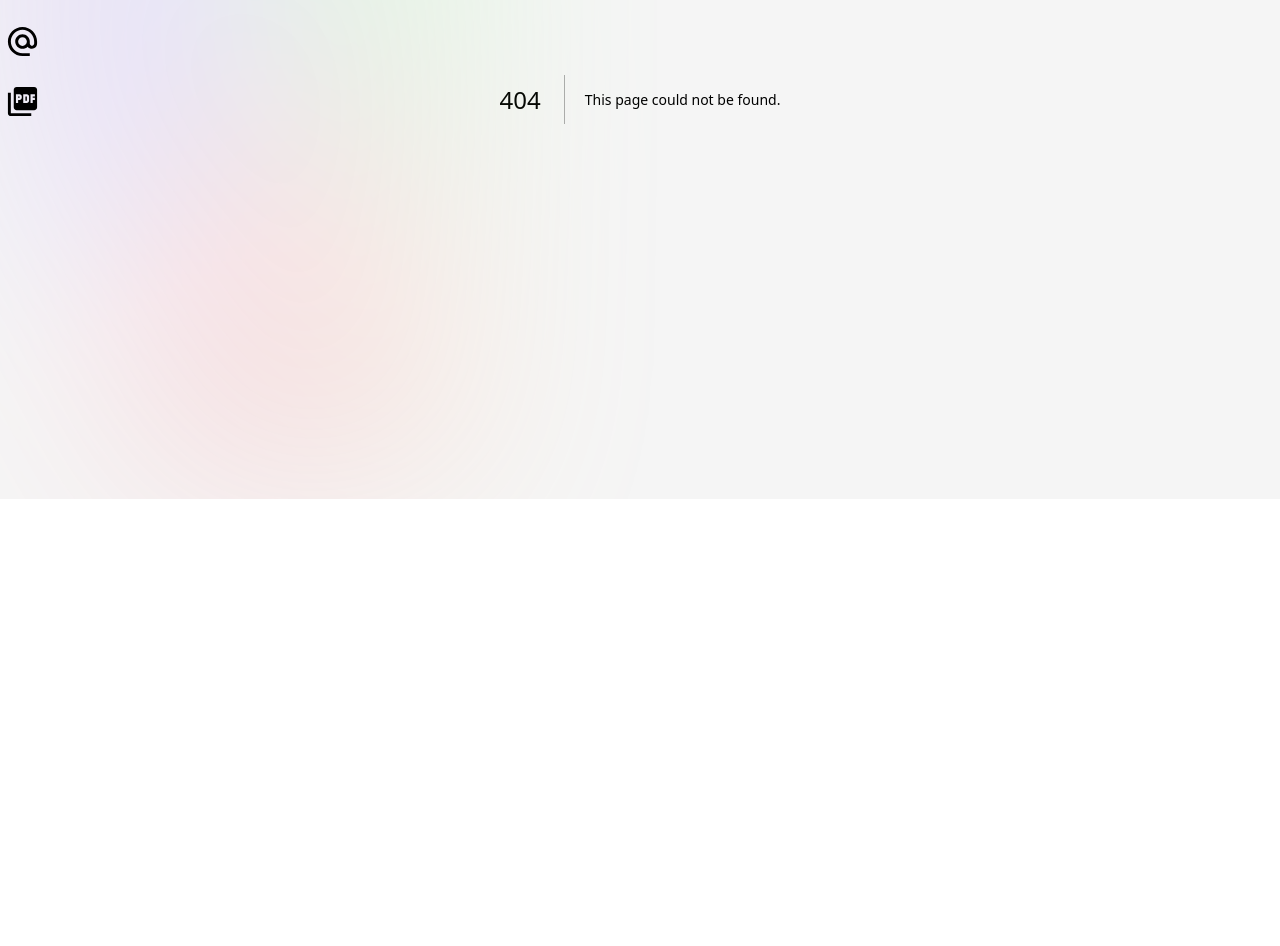
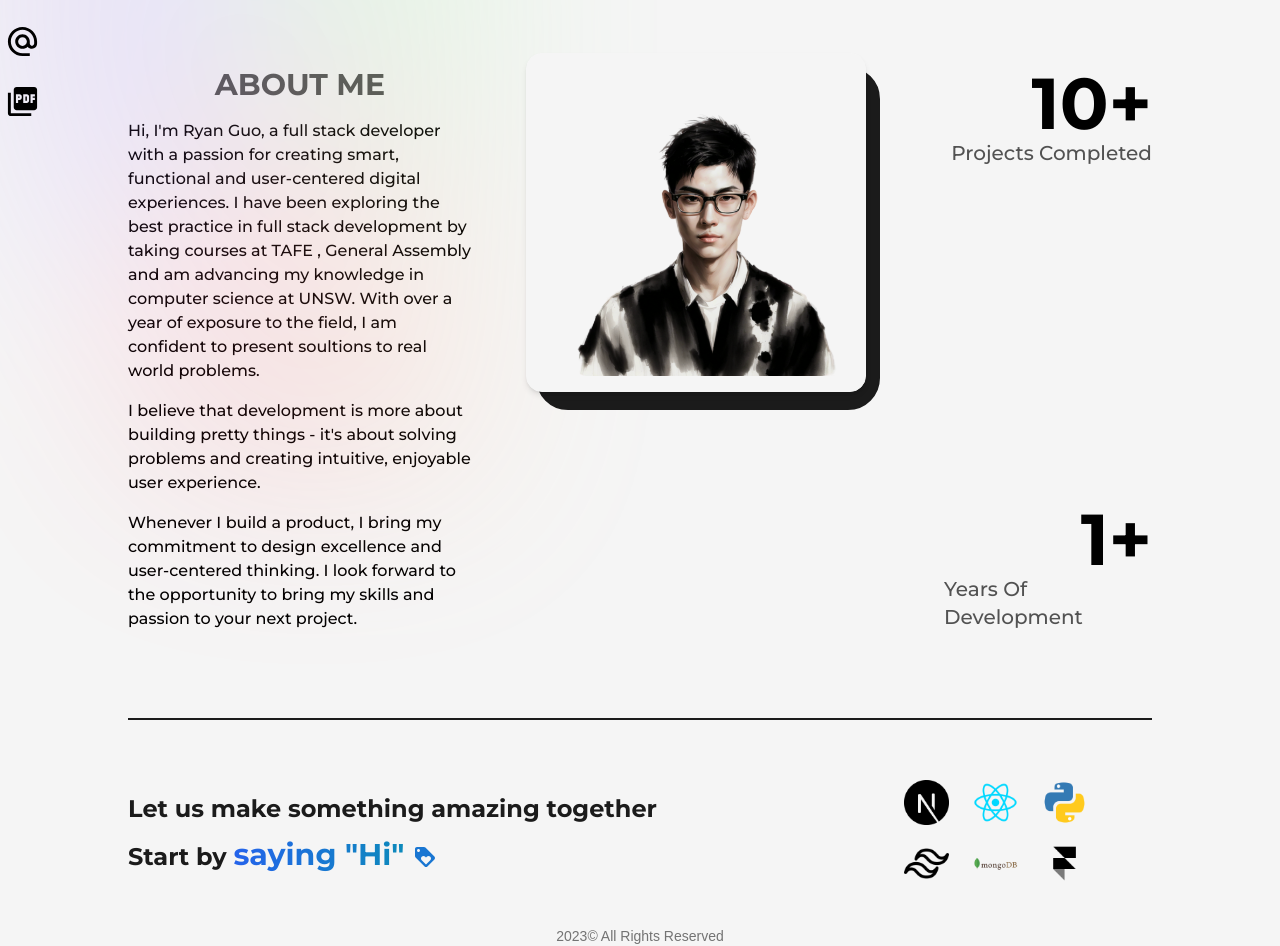
Before and after one commit to Haoran-ryan/ryan-portfolio, a Next.js app: page /about in a window 1280 px wide. Before the commit this address had no page. Shown: the part 389-1335 px from the top of the page. Before the commit the page ends 888 px from the top, so only its background shows below. Built offline with nearby package versions, Linux system fonts and the light colour scheme; a web font is replaced by a local one.

Commit message:
about ing

```diff
--- /dev/null
+++ b/app/about/page.js
@@ -0,0 +1,73 @@
+import AnimatedText from "@/components/AnimatedText";
+import Head from "next/head";
+import Container from "@/components/Container";
+import Image from "next/image";
+import { bio, statistics } from "@/constants";
+import profilePicture from "public/images/portrait-front-bg-removed.png";
+
+export const StaticCard = ({ statistics }) => {
+  return (
+    <div className="flex flex-col items-end justify-center">
+      <span className="inline-block text-7xl font-bold">
+        {statistics.value}
+      </span>
+      <h2 className="text-xl font-medium capitalize text-dark/75">
+        {statistics.label}
+      </h2>
+    </div>
+  );
+};
+
+const About = () => {
+  return (
+    <>
+      <Head>
+        <title>Ryan Guo | About page</title>
+        <meta name="description" content="work and education about Ryan Guo" />
+      </Head>
+      <main>
+        <Container className="flex-center w-full flex-col">
+          <AnimatedText
+            text={bio.title}
+            className="py-20 text-6xl md:text-8xl"
+          />
+          <div className="grid w-full grid-cols-8 gap-16">
+            <div className="flex-between col-span-full flex-col md:col-span-3 ">
+              <h2 className="mb-20 text-3xl font-bold uppercase text-dark/75 md:mb-4">
+                {bio.subtitle}
+              </h2>
+              {bio.bio.map((para, index) => (
+                <p
+                  key={index}
+                  className={`font-medium ${
+                    index !== 0 && index !== bio.bio.length - 1 ? "my-4" : ""
+                  }`}
+                >
+                  {para}
+                </p>
+              ))}
+            </div>
+            {/* Profile picture */}
+            <div className="relative z-40 col-span-full h-max rounded-[2rem] border-2 border-solid border-dark bg-dark p-8 md:col-span-3">
+              <div className="absolute -top-4 right-3 -z-10 h-full  w-full rounded-2xl border border-neutral-100 bg-light shadow-md" />
+              <Image
+                src={profilePicture}
+                alt="portrait front"
+                className=" h-auto w-full rounded-2xl "
+              />
+            </div>
+
+            {/* statistics */}
+            <div className="col-span-2 flex flex-col items-end justify-between">
+              {statistics.map((stat) => (
+                <StaticCard key={stat.label} statistics={stat} />
+              ))}
+            </div>
+          </div>
+        </Container>
+      </main>
+    </>
+  );
+};
+
+export default About;
--- a/app/globals.css
+++ b/app/globals.css
@@ -18,9 +18,17 @@
   }
 }
 
+.blue_gradient {
+  @apply bg-gradient-to-r from-blue-600 to-cyan-600 bg-clip-text text-transparent;
+}
+
+.green_gradient {
+  @apply bg-gradient-to-r from-green-400 to-green-500 bg-clip-text text-transparent;
+}
+
 .gradient {
   height: fit-content;
-  z-index: 1;
+  z-index: 3;
   width: 100%;
   max-width: 480px;
   background-image: radial-gradient(
@@ -42,3 +50,39 @@
   top: 80px;
   opacity: 0.15;
 }
+
+.orange_gradient {
+  @apply bg-gradient-to-r from-amber-500 via-orange-600 to-yellow-500 bg-clip-text text-transparent;
+}
+
+.main {
+  width: 100vw;
+  min-height: 100vh;
+  position: fixed;
+  display: flex;
+  justify-content: center;
+  padding: 120px 24px 160px 24px;
+  pointer-events: none;
+}
+
+.main:before {
+  background: radial-gradient(circle, rgba(2, 0, 36, 0) 0, #fafafa 100%);
+  position: absolute;
+  content: "";
+  z-index: 2;
+  width: 100%;
+  height: 100%;
+  top: 0;
+}
+
+.main:after {
+  content: "";
+  background-image: url("/assets/images/grid.svg");
+  z-index: 1;
+  position: absolute;
+  width: 100%;
+  height: 100%;
+  top: 0;
+  opacity: 0.4;
+  filter: invert(1);
+}
--- a/app/layout.js
+++ b/app/layout.js
@@ -1,6 +1,8 @@
 import { Montserrat } from "next/font/google";
 import "./globals.css";
 import NavBar from "@/components/NavBar";
+import Footer from "@/components/Footer";
+import Container from "@/components/Container";
 const font = Montserrat({ subsets: ["latin"], variable: "--font-mont" });
 
 export const metadata = {
@@ -16,6 +18,9 @@ export default function RootLayout({ children }) {
         <div className=" relative min-h-screen w-full bg-light font-mont">
           <NavBar />
           {children}
+          <Container>
+            <Footer />
+          </Container>
         </div>
       </body>
     </html>
--- a/app/page.js
+++ b/app/page.js
@@ -1,12 +1,10 @@
 import Container from "@/components/Container";
 import Hero from "@/components/Hero";
-import Footer from "@/components/Footer";
 export default function Home() {
   return (
     <main className="flex-center relative min-h-screen text-dark">
       <Container>
         <Hero />
-        <Footer />
       </Container>
     </main>
   );
--- a/components/AnimatedText.jsx
+++ b/components/AnimatedText.jsx
@@ -14,7 +14,7 @@ const AnimatedText = ({ text, className = "" }) => {
           <motion.span
             variants={singleWord}
             key={word + "-" + index}
-            className={`inline-block ${index === 1 ? "text-coral-red" : ""}`}
+            className={`inline-block ${index === 1 ? "orange_gradient" : ""}`}
           >
             {word}&nbsp;
           </motion.span>
--- a/components/Container.jsx
+++ b/components/Container.jsx
@@ -1,6 +1,6 @@
 const Container = ({ children }) => {
   return (
-    <div className="z-0 inline-block min-h-full w-full max-w-screen-2xl overflow-y-auto bg-light p-32">
+    <div className="z-0 inline-block min-h-full w-full max-w-screen-2xl overflow-y-auto bg-light px-32">
       {children}
     </div>
   );
--- a/components/Footer.jsx
+++ b/components/Footer.jsx
@@ -15,7 +15,7 @@ const Footer = () => {
       initial="hidden"
       whileInView="show"
       viewport={{ once: false, amount: 0.25 }}
-      className="mt-10 w-full border-t-2 border-solid border-dark pt-5 font-medium"
+      className="mt-20 w-full border-t-2 border-solid border-dark pt-5 font-medium"
     >
       <motion.div variants={footerVariants} className="flex-between my-10">
         <div className="flex-auto text-2xl font-bold leading-loose text-dark">
@@ -23,10 +23,12 @@ const Footer = () => {
           <br />
           <span>
             Start by{" "}
-            <Link href="mailto:gryan@outlook.com.au" className="cursor-pointer">
-              saying{" "}
-              <span className=" text-3xl text-coral-red ">
-                &quot;Hi&quot; {<LoyaltyIcon color="inherit" />}
+            <Link
+              href="mailto:gryan@outlook.com.au"
+              className="cursor-pointer hover:underline hover:shadow-sm"
+            >
+              <span className=" blue_gradient text-3xl ">
+                saying &quot;Hi&quot; {<LoyaltyIcon color="primary" />}
               </span>
             </Link>
           </span>
--- a/components/Hero.jsx
+++ b/components/Hero.jsx
@@ -8,15 +8,15 @@ import AlternateEmailIcon from "@mui/icons-material/AlternateEmail";
 
 const Hero = () => {
   return (
-    <div className="flex-between w-full flex-col md:flex-row">
-      <div className="w-full md:w-1/2">
+    <div className="flex-between w-full flex-col gap-x-6 md:flex-row">
+      <div className="w-full md:w-1/3">
         <Image
           src={profilePic}
           alt="hero"
           className=" h-auto w-full md:w-[35vw]"
         />
       </div>
-      <div className="flex w-full flex-col items-center self-center md:w-1/2">
+      <div className="flex w-full flex-col items-center self-center md:w-2/3">
         {/* <span className="text-coral-red">Crafting </span>Digital Alchemy */}
         <AnimatedText
           text="Crafting Digital Alchemy with Code and Design"
@@ -31,14 +31,14 @@ const Hero = () => {
           <LinkButton
             label="Resume"
             href="http://www.google.com"
-            className="border-transparent bg-dark font-semibold text-light hover:border-dark hover:bg-light hover:text-dark"
+            className="border-transparent bg-dark font-semibold text-light shadow-md hover:border-dark hover:bg-light hover:text-dark hover:shadow-xl"
             isDownload={true}
             icon={<FileDownloadIcon className="ml-1 w-6" />}
           />
           <LinkButton
             label="Contact"
             href="mailto:gryan@outlook.com.au"
-            className="ml-4 bg-light font-medium text-dark hover:bg-dark hover:text-light"
+            className="ml-4 !border-[0] bg-light font-medium text-dark hover:underline"
             icon={<AlternateEmailIcon className="ml-1 w-6" />}
           />
         </div>
--- a/components/HireMe.jsx
+++ b/components/HireMe.jsx
@@ -2,19 +2,19 @@ import Image from "next/image";
 import LinkButton from "./LinkButton";
 const HireMe = () => {
   return (
-    <div className="flex-center fixed bottom-4 right-2 overflow-hidden">
+    <div className="flex-center fixed bottom-20 right-20 overflow-hidden">
       <div className="flex-center relative h-auto w-[300px]">
         <Image
           src="/images/Full_Stack_Development.png"
           alt="banner"
-          width={480}
-          height={480}
-          className="animate-spin-slow fill-dark"
+          width={300}
+          height={300}
+          className="animate-spin-slow rounded-full"
         />
         <LinkButton
           href=""
           label="Hire Me"
-          className="fixed h-[120px] w-[120px] !rounded-full bg-dark text-center !text-2xl text-light opacity-80 shadow-md hover:border-dark hover:bg-light hover:text-dark hover:opacity-100 hover:shadow-lg"
+          className="fixed h-[130px] w-[130px] !rounded-full bg-dark text-center  text-light opacity-80 shadow-md hover:border-dark hover:bg-light hover:text-dark hover:opacity-100 hover:shadow-lg"
         />
       </div>
     </div>
--- a/components/NavBar.jsx
+++ b/components/NavBar.jsx
@@ -12,7 +12,12 @@ const MotionLink = motion(Link);
 export const NavLinkCard = ({ title, href, className = null }) => {
   const pathName = usePathname();
   return (
-    <Link href={href} className={`${className} group relative`}>
+    <Link
+      href={href}
+      className={`${className} group relative uppercase hover:text-dark ${
+        pathName === href ? "text-dark" : "text-dark/50"
+      }`}
+    >
       {title}
       <span
         className={`ease absolute -bottom-0.5 left-0 inline-block h-[1px] bg-dark transition-[width] duration-300 group-hover:w-full ${
@@ -70,7 +75,7 @@ const NavBar = () => {
             href={social.url}
             target={"_blank"}
             key={social.name}
-            whileHover={{ y: -2 }}
+            whileHover={{ y: -4 }}
             whileTap={{ scale: 0.9 }}
           >
             {social.icon}
--- a/constants/index.js
+++ b/constants/index.js
@@ -89,3 +89,18 @@ export const SideBarLinks = [
     icon: <PictureAsPdfIcon fontSize="large" />,
   },
 ];
+
+export const bio = {
+  title: "Passion Fules Purpose!",
+  subtitle: "About me",
+  bio: [
+    "Hi, I'm Ryan Guo, a full stack developer with a passion for creating smart, functional and user-centered digital experiences. I have been exploring the best practice in full stack development by taking courses at TAFE , General Assembly and am advancing my knowledge in computer science at UNSW. With over a year of exposure to the field, I am confident to present soultions to real world problems.",
+    "I believe that development is more about building pretty things - it's about solving problems and creating intuitive, enjoyable user experience.",
+    "Whenever I build a product, I bring my commitment to design excellence and user-centered thinking. I look forward to the opportunity to bring my skills and passion to your next project.",
+  ],
+};
+
+export const statistics = [
+  { label: "Projects Completed", value: "10+" },
+  { label: "Years of development", value: "1+" },
+];
```
Also changed, not shown: public/images/portrait-front-bg-removed.png (added), public/images/portrait-front.png (added).
